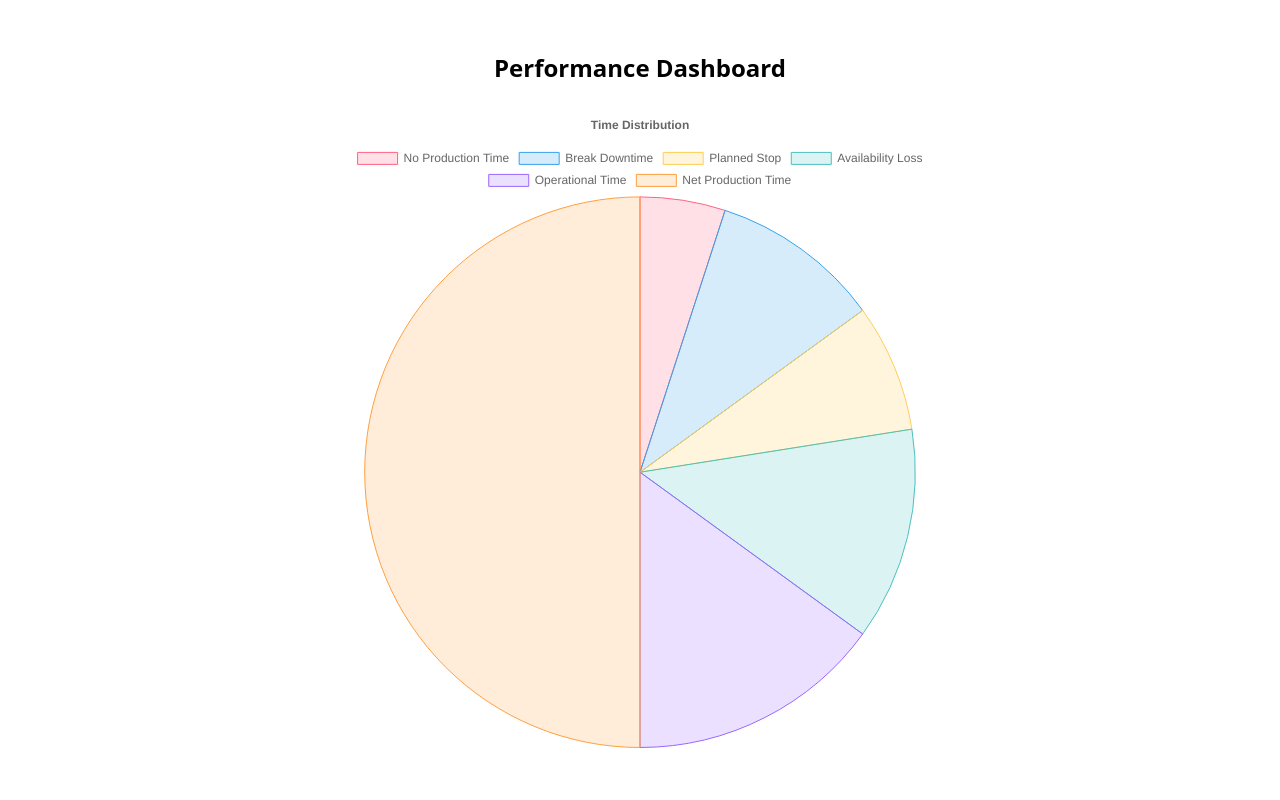
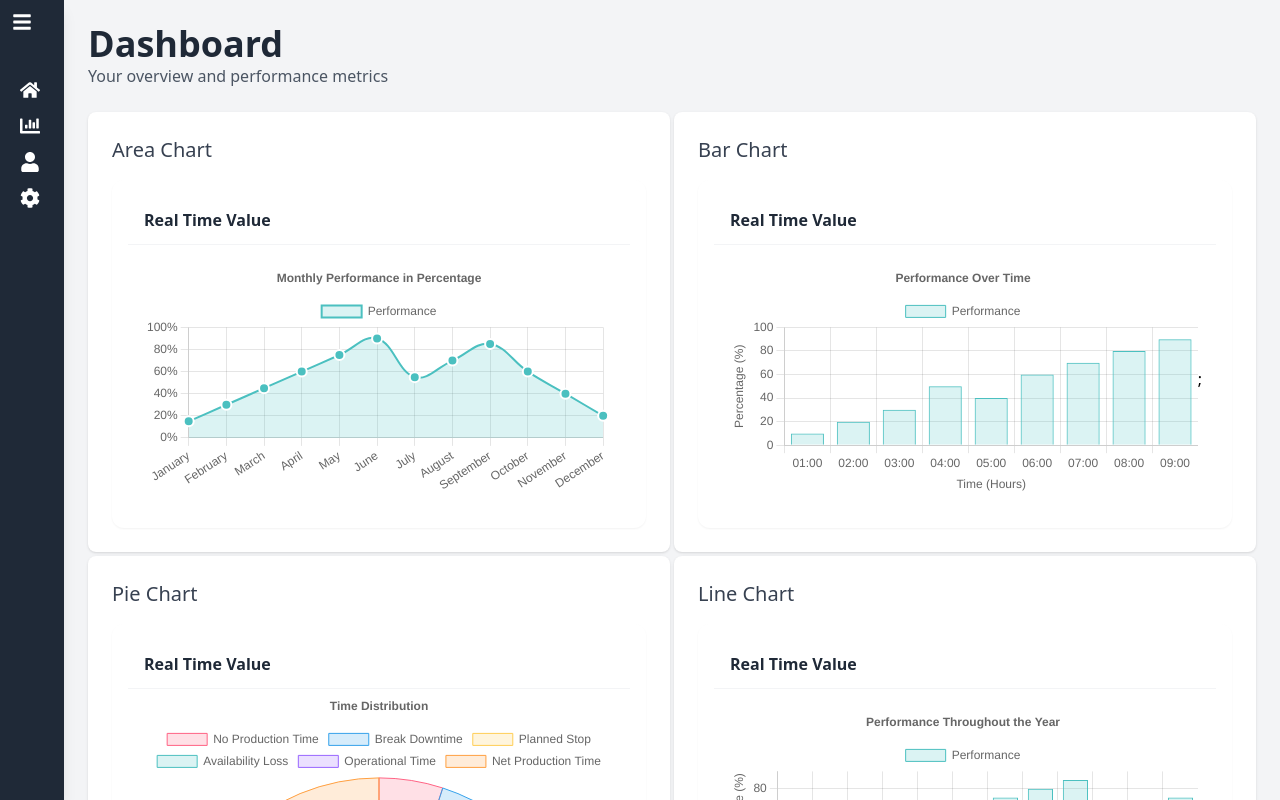
Before and after one commit to Karim-124/charts, a React (Vite) app: page / in a window 1280 px wide. Shown: the top 800 px of the page. Built offline with nearby package versions, Linux system fonts and the light colour scheme.

Commit message:
add react icons

```diff
--- a/package.json
+++ b/package.json
@@ -15,7 +15,8 @@
     "chartjs-plugin-annotation": "^3.0.1",
     "react": "^18.3.1",
     "react-chartjs-2": "^5.2.0",
-    "react-dom": "^18.3.1"
+    "react-dom": "^18.3.1",
+    "react-icons": "^5.3.0"
   },
   "devDependencies": {
     "@eslint/js": "^9.9.0",
--- a/src/App.jsx
+++ b/src/App.jsx
@@ -1,21 +1,14 @@
 import React from 'react';
-import { Chart, LineElement, PointElement, LinearScale, TimeScale, Title, Tooltip, Legend } from 'chart.js';
-import 'chartjs-adapter-date-fns'; // Import the date adapter
-import { Line } from 'react-chartjs-2';
-import LineCharts from './compoent/charts/LineCharts';
-import { lineChartData, lineChartOptions } from './compoent/dataCharts/lineChartData';
-import BarCharts from './compoent/charts/BarCharts';
-import AreaCharts from './compoent/charts/AreaCharts';
-import DoughnutChart from './compoent/charts/DoughnutChart';
-import PieChart from './compoent/charts/PieChart';
 
-Chart.register(LineElement, PointElement, LinearScale, TimeScale, Title, Tooltip, Legend);
+
+import Dashboard from './compoent/Dashboard';
+
 
 function App() {
   return (
-    <div className="App w-1/2 mx-auto flex flex-col items-center justify-center min-h-screen">
-    <h1 className="text-center text-2xl font-bold mb-6">Performance Dashboard</h1>
-    <PieChart    />
+
+  <div className=''>
+    <Dashboard/>
   </div>
 
   );
--- /dev/null
+++ b/src/compoent/Dashboard.jsx
@@ -0,0 +1,40 @@
+import React from 'react';
+import Sidebar from './Sidebar';
+import AreaChart from './charts/AreaCharts';
+import BarCharts from './charts/BarCharts';
+import PieChart from './charts/PieChart';
+import ColumnCharts from './charts/ColumnCharts';
+
+const Dashboard = () => {
+  return (
+    <div className="flex min-h-screen bg-gray-100">
+      <Sidebar />
+      <div className="p-6 flex-1">
+        <div className="mb-6">
+          <h1 className="text-4xl font-semibold text-gray-800">Dashboard</h1>
+          <p className="text-gray-600">Your overview and performance metrics</p>
+        </div>
+        <div className="grid grid-cols-1 gap-1 md:grid-cols-2 ">
+          <div className="bg-white p-6 shadow rounded-lg">
+            <h2 className="text-xl font-medium mb-4 text-gray-700">Area Chart</h2>
+            <AreaChart />
+          </div>
+          <div className="bg-white p-6 shadow rounded-lg">
+            <h2 className="text-xl font-medium mb-4 text-gray-700">Bar Chart</h2>
+            <BarCharts />
+          </div>
+          <div className="bg-white p-6 shadow rounded-lg  ">
+            <h2 className="text-xl font-medium mb-4 text-gray-700">Pie Chart</h2>
+            <PieChart />
+          </div>
+          <div className="bg-white p-6 shadow rounded-lg ">
+            <h2 className="text-xl font-medium mb-4 text-gray-700">Line Chart</h2>
+            <ColumnCharts />
+          </div>
+        </div>
+      </div>
+    </div>
+  );
+};
+
+export default Dashboard;
--- /dev/null
+++ b/src/compoent/Sidebar.jsx
@@ -0,0 +1,39 @@
+import React, { useState } from 'react';
+import { FaHome, FaChartBar, FaUser, FaCog, FaBars } from 'react-icons/fa';
+
+const Sidebar = () => {
+  const [isOpen, setIsOpen] = useState(false);
+
+  return (
+    <div className={`flex flex-col h-[100vh] p-3 bg-gray-800 text-white shadow-lg ${isOpen ? 'w-64' : 'w-16'} transition-all duration-300`}>
+      <div className="flex items-center justify-between">
+        <h1 className={`text-2xl font-bold ${!isOpen && 'hidden'}`}>Dashboard</h1>
+        <button onClick={() => setIsOpen(!isOpen)}>
+          <FaBars className="text-xl cursor-pointer" />
+        </button>
+      </div>
+      <div className="mt-10">
+        <ul>
+          <li className="flex items-center p-2 hover:bg-gray-700 rounded-lg cursor-pointer">
+            <FaHome className="text-xl" />
+            <span className={`ml-4 ${!isOpen && 'hidden'}`}>Home</span>
+          </li>
+          <li className="flex items-center p-2 hover:bg-gray-700 rounded-lg cursor-pointer">
+            <FaChartBar className="text-xl" />
+            <span className={`ml-4 ${!isOpen && 'hidden'}`}>Analytics</span>
+          </li>
+          <li className="flex items-center p-2 hover:bg-gray-700 rounded-lg cursor-pointer">
+            <FaUser className="text-xl" />
+            <span className={`ml-4 ${!isOpen && 'hidden'}`}>Users</span>
+          </li>
+          <li className="flex items-center p-2 hover:bg-gray-700 rounded-lg cursor-pointer">
+            <FaCog className="text-xl" />
+            <span className={`ml-4 ${!isOpen && 'hidden'}`}>Settings</span>
+          </li>
+        </ul>
+      </div>
+    </div>
+  );
+};
+
+export default Sidebar;
--- a/src/compoent/charts/AreaCharts.jsx
+++ b/src/compoent/charts/AreaCharts.jsx
@@ -1,11 +1,77 @@
-// src/components/charts/AreaCharts.jsx
-
 import React from 'react';
 import { Line } from 'react-chartjs-2';
-import { areaChartData, areaChartOptions } from '../dataCharts/areaChartData';
+import { Chart as ChartJS, CategoryScale, LinearScale, PointElement, LineElement, Title, Tooltip, Legend, Filler } from 'chart.js';
 
-function AreaCharts() {
-  return <Line data={areaChartData} options={areaChartOptions} />;
-}
+ChartJS.register(CategoryScale, LinearScale, PointElement, LineElement, Title, Tooltip, Legend, Filler);
 
-export default AreaCharts;
+const AreaChart = () => {
+  const data = {
+    labels: [
+      'January', 'February', 'March', 'April', 'May', 'June',
+      'July', 'August', 'September', 'October', 'November', 'December'
+    ], // x-axis labels for each month
+    datasets: [
+      {
+        label: 'Performance',
+        data: [15, 30, 45, 60, 75, 90, 55, 70, 85, 60, 40, 20], // Sample data
+        fill: true, // Fill area under the line
+        backgroundColor: 'rgba(75, 192, 192, 0.2)', // Fill color
+        borderColor: 'rgba(75, 192, 192, 1)', // Line color
+        borderWidth: 2,
+        tension: 0.4, // Smooth curve
+        pointBackgroundColor: 'rgba(75, 192, 192, 1)', // Point color
+        pointBorderColor: '#fff', // Point border color
+        pointHoverBackgroundColor: 'rgba(75, 192, 192, 1)', // Point hover color
+        pointHoverBorderColor: 'rgba(220,220,220,1)', // Point hover border color
+        pointRadius: 5, // Point size
+        pointHoverRadius: 7, // Hover point size
+      },
+    ],
+  };
+
+  const options = {
+    responsive: true,
+    plugins: {
+      legend: {
+        display: true,
+        position: 'top',
+      },
+      title: {
+        display: true,
+        text: 'Monthly Performance in Percentage',
+      },
+    },
+    scales: {
+      y: {
+        beginAtZero: true, // Start y-axis from 0
+        min: 0,
+        max: 100,
+        ticks: {
+          stepSize: 10, // Set interval of 10
+          callback: function(value) {
+            return value + '%'; // Append '%' to each tick label
+          },
+        },
+      },
+      x: {
+        beginAtZero: true, // X-axis starts from the first month
+      },
+    },
+  };
+
+  return (
+    <>
+<div className="flex flex-col bg-white dark:bg-gray-800 shadow-sm rounded-xl p-4">
+      <header className="px-4 py-3 border-b border-gray-100 dark:border-gray-700/60 flex items-center">
+        <h2 className="font-semibold text-gray-800 dark:text-gray-100">Real Time Value</h2>
+      </header>
+      <div className="flex justify-center items-center p-4">
+      <Line data={data} options={options} />
+
+      </div>
+    </div>
+    </>
+  );
+};
+
+export default AreaChart;
--- a/src/compoent/charts/BarCharts.jsx
+++ b/src/compoent/charts/BarCharts.jsx
@@ -5,7 +5,18 @@ import { Bar } from 'react-chartjs-2';
 import { barChartData, barChartOptions } from '../dataCharts/barChartData';
 
 function BarCharts() {
-  return <Bar data={barChartData} options={barChartOptions} />;
+  return (
+<div className="flex flex-col bg-white dark:bg-gray-800 shadow-sm rounded-xl p-4">
+      <header className="px-4 py-3 border-b border-gray-100 dark:border-gray-700/60 flex items-center">
+        <h2 className="font-semibold text-gray-800 dark:text-gray-100">Real Time Value</h2>
+      </header>
+      <div className="flex justify-center items-center p-4">
+      <Bar data={barChartData} options={barChartOptions} />;
+
+      </div>
+    </div>
+  )
+
 }
 
 export default BarCharts;
--- a/src/compoent/charts/ColumnCharts.jsx
+++ b/src/compoent/charts/ColumnCharts.jsx
@@ -5,7 +5,19 @@ import { Bar } from 'react-chartjs-2';
 import { columnChartData, columnChartOptions } from '../dataCharts/columnChartData';
 
 function ColumnCharts() {
-  return <Bar data={columnChartData} options={columnChartOptions} />;
+  return(
+    <>
+   <div className="flex flex-col bg-white dark:bg-gray-800 shadow-sm rounded-xl p-4">
+      <header className="px-4 py-3 border-b border-gray-100 dark:border-gray-700/60 flex items-center">
+        <h2 className="font-semibold text-gray-800 dark:text-gray-100">Real Time Value</h2>
+      </header>
+      <div className="flex justify-center items-center p-4">
+           <Bar data={columnChartData} options={columnChartOptions} />;
+
+      </div>
+    </div>
+    </>
+  )
 }
 
 export default ColumnCharts;
--- a/src/compoent/charts/PieChart.jsx
+++ b/src/compoent/charts/PieChart.jsx
@@ -3,11 +3,25 @@
 import React from 'react';
 import { Pie } from 'react-chartjs-2';
 import { pieChartData, pieChartOptions } from '../dataCharts/pieChartData';
+import { Chart, CategoryScale, LinearScale, ArcElement, Title, Tooltip, Legend } from 'chart.js';
+
+// Register the components
+Chart.register(CategoryScale, LinearScale, ArcElement, Title, Tooltip, Legend);
 
 const PieChart = () => {
   return (
-    <div className="w-full">
-      <Pie data={pieChartData} options={pieChartOptions} />
+    <div className="flex flex-col bg-white dark:bg-gray-800 shadow-sm rounded-xl p-4">
+      <header className="px-4 py-3 border-b border-gray-100 dark:border-gray-700/60 flex items-center">
+        <h2 className="font-semibold text-gray-800 dark:text-gray-100">Real Time Value</h2>
+      </header>
+      <div className="flex justify-center items-center">
+        <Pie
+          data={pieChartData}
+          options={pieChartOptions}
+          width={300}  // Adjust width as needed
+          height={300} // Adjust height as needed
+        />
+      </div>
     </div>
   );
 };
```
Also changed, not shown: 1 other file (tests, documents, lock files or other folders).
